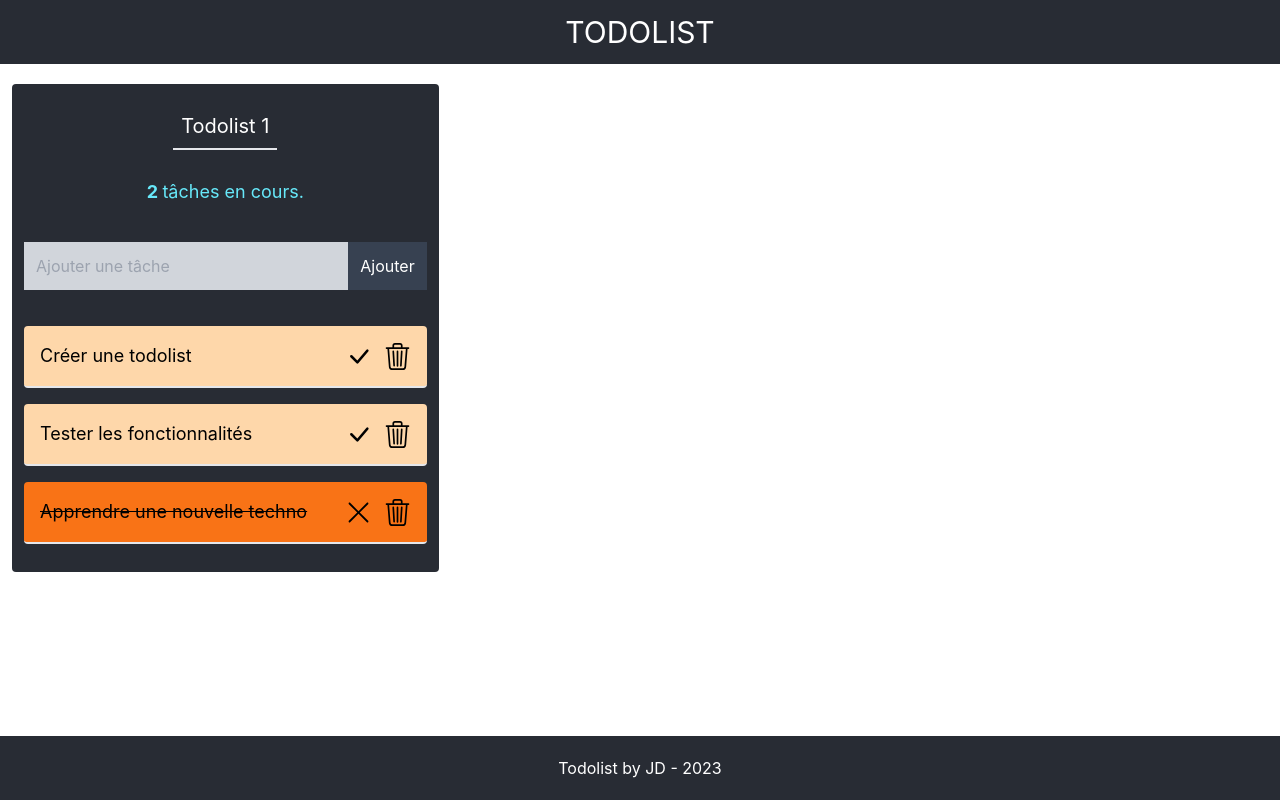
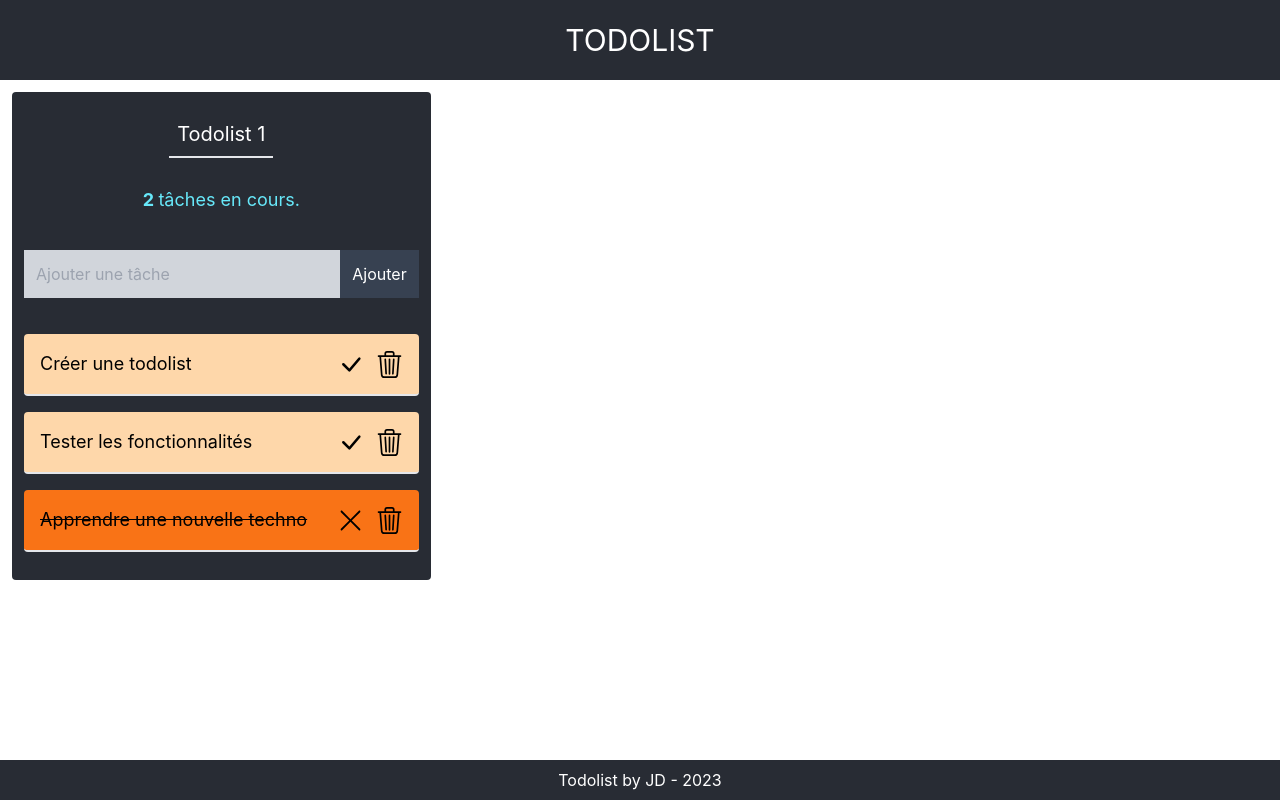
Before and after one commit to Jeremy-Desloovere/Todolist-Party, a React (Create React App) app: page / in a window 1280 px wide. Built offline with nearby package versions, Linux system fonts and the light colour scheme.

Commit message:
add header and footer component

```diff
--- a/src/App.js
+++ b/src/App.js
@@ -1,5 +1,7 @@
 import './App.css';
-import Todolist from './components/Todolist';
+import DragZone from './components/DragZone';
+import Header from './components/Header';
+import Footer from './components/Footer';
 
 
 
@@ -8,16 +10,9 @@ function App() {
 
   return (
     <div className=" text-center">
-      <header className="  bg-mainBg flex items-center justify-center h-16 ">
-        <h1>TODOLIST</h1>
-      </header>
-      <main>
-        <Todolist />
-      </main>
-      <footer
-        className='text-white h-16 absolute bottom-0 w-full  bg-mainBg flex  items-center justify-center'>
-        <p>Todolist by JD - 2023</p>
-      </footer>
+      <Header />
+      <DragZone />
+      <Footer />
     </div>
   );
 }
--- /dev/null
+++ b/src/components/DragZone.js
@@ -0,0 +1,13 @@
+import React from 'react'
+import Todolist from './Todolist';
+
+
+const DragZone = () => {
+    return (
+        <main>
+            <Todolist />
+        </main>
+    )
+}
+
+export default DragZone;
--- /dev/null
+++ b/src/components/Footer.js
@@ -0,0 +1,11 @@
+import React from 'react'
+
+const Footer = () => {
+    return (
+        <footer>
+            <p>Todolist by JD - 2023</p>
+        </footer>
+    )
+}
+
+export default Footer
--- /dev/null
+++ b/src/components/Header.js
@@ -0,0 +1,11 @@
+import React from 'react'
+
+const Header = () => {
+    return (
+        <header >
+            <h1>TODOLIST</h1>
+        </header>
+    )
+}
+
+export default Header
--- a/src/index.css
+++ b/src/index.css
@@ -26,6 +26,20 @@ h1 {
   @apply text-3xl  text-textColor
 }
 
+main{
+  @apply p-3 h-[85vh]
+}
+
+header{
+  @apply   bg-mainBg flex items-center justify-center h-[10vh]
+
+}
+
+footer{
+  @apply text-white h-[5vh] absolute bottom-0 w-full  bg-mainBg flex  items-center justify-center
+
+}
+
 
 }
 
@@ -34,7 +48,7 @@ h1 {
 
   .todolist
   {
-    @apply  md:w-1/2 lg:w-1/3 flex flex-col justify-center items-center my-10  mt-5 bg-darkColor m-3 p-3 rounded
+    @apply  md:w-1/2 lg:w-1/3 flex flex-col justify-center items-center  bg-darkColor  p-3 rounded
   }
   .title
   {
```
Also changed, not shown: src/components/Todolist.js (+6 -4 lines).
